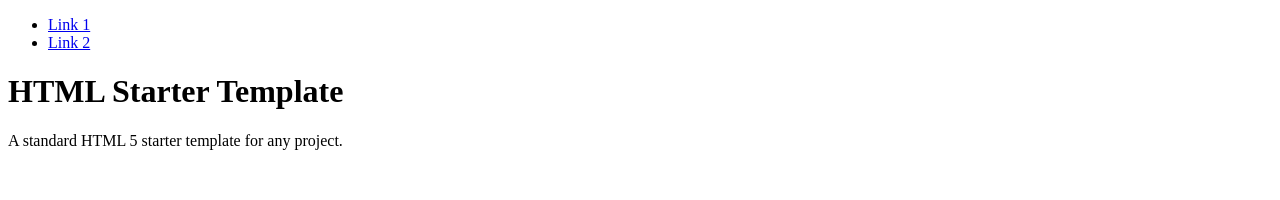
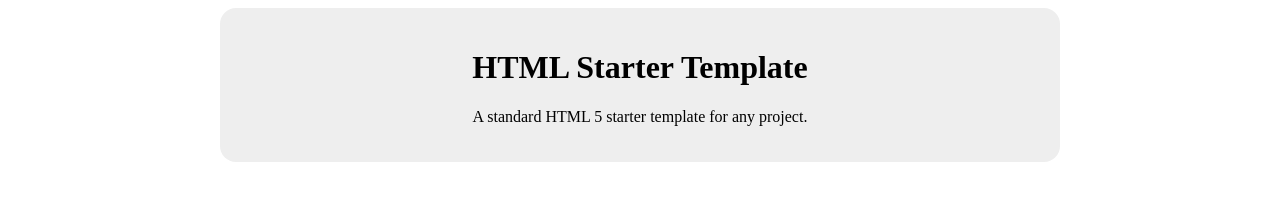
Before and after one commit to davidjpfeiffer/html-template, a plain HTML site: page index.html in a window 1280 px wide. Drawn offline with Linux system fonts and the light colour scheme.

Commit message:
added scripts and styles

```diff
--- a/index.html
+++ b/index.html
@@ -6,22 +6,16 @@
   <meta name="viewport" content="width=device-width, initial-scale=1">
   <meta name="description" content="This tells you what my website is all about.">
   <meta name="keywords" content="comma seperated, keywords, for website">
-  <title>Website Title</title>
-  <link rel="stylesheet" href="styles.css">
-  <script src="scripts.js"></script>
+  <title>HTML Starter Template</title>
+  <link rel="stylesheet" href="styles/index.css">
+  <script src="scripts/index.js"></script>
 </head>
 
 <body>
-  <nav>
-    <ul>
-      <li><a href="/">Link 1</a></li>
-      <li><a href="/">Link 2</a></li>
-    </ul>
-  </nav>
-  <main>
+  <div class="card">
     <h1>HTML Starter Template</h1>
     <p>A standard HTML 5 starter template for any project.</p>
-  </main>
+  </div>
 </body>
 
 </html>
--- /dev/null
+++ b/scripts/index.js
@@ -0,0 +1 @@
+console.log('Scripts loaded!');
--- /dev/null
+++ b/styles/index.css
@@ -0,0 +1,8 @@
+.card {
+  text-align: center;
+  background: #eee;
+  padding: 20px;
+  max-width: 800px;
+  margin: auto;
+  border-radius: 16px;
+}
```
